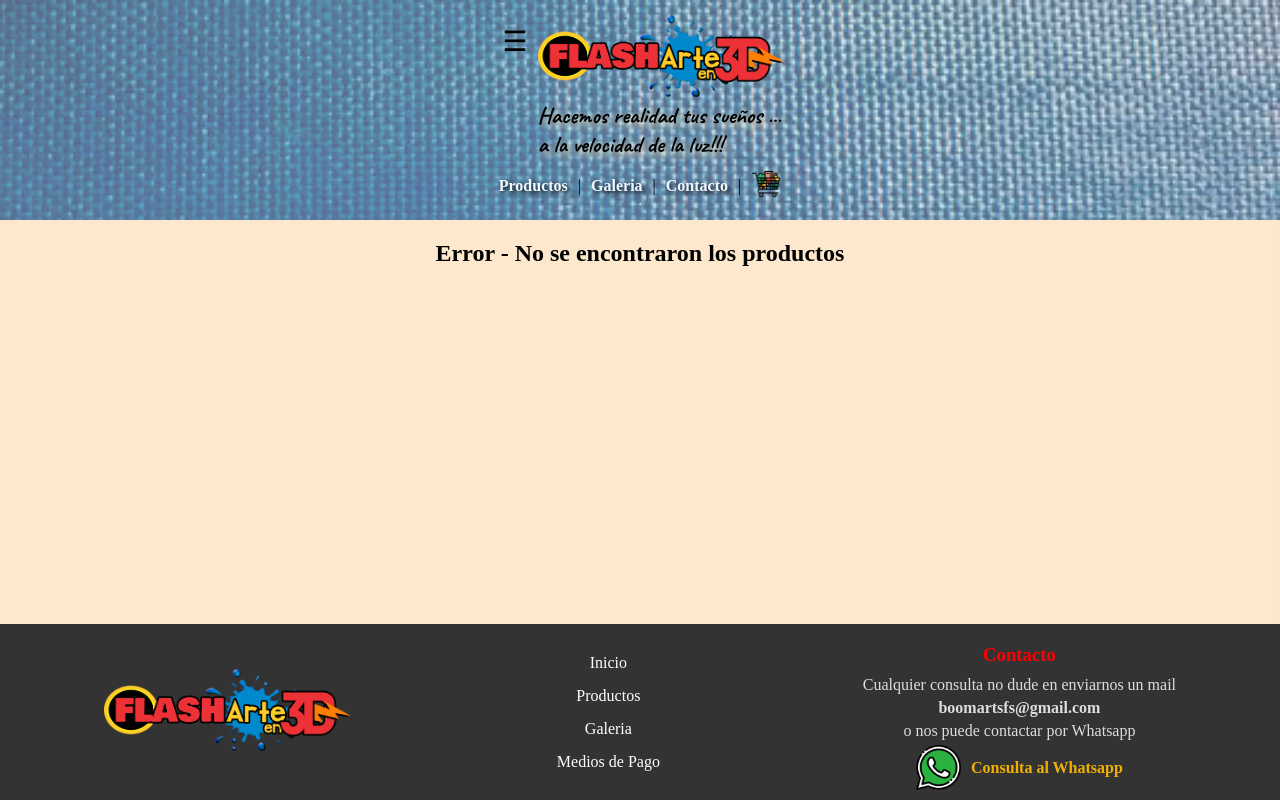
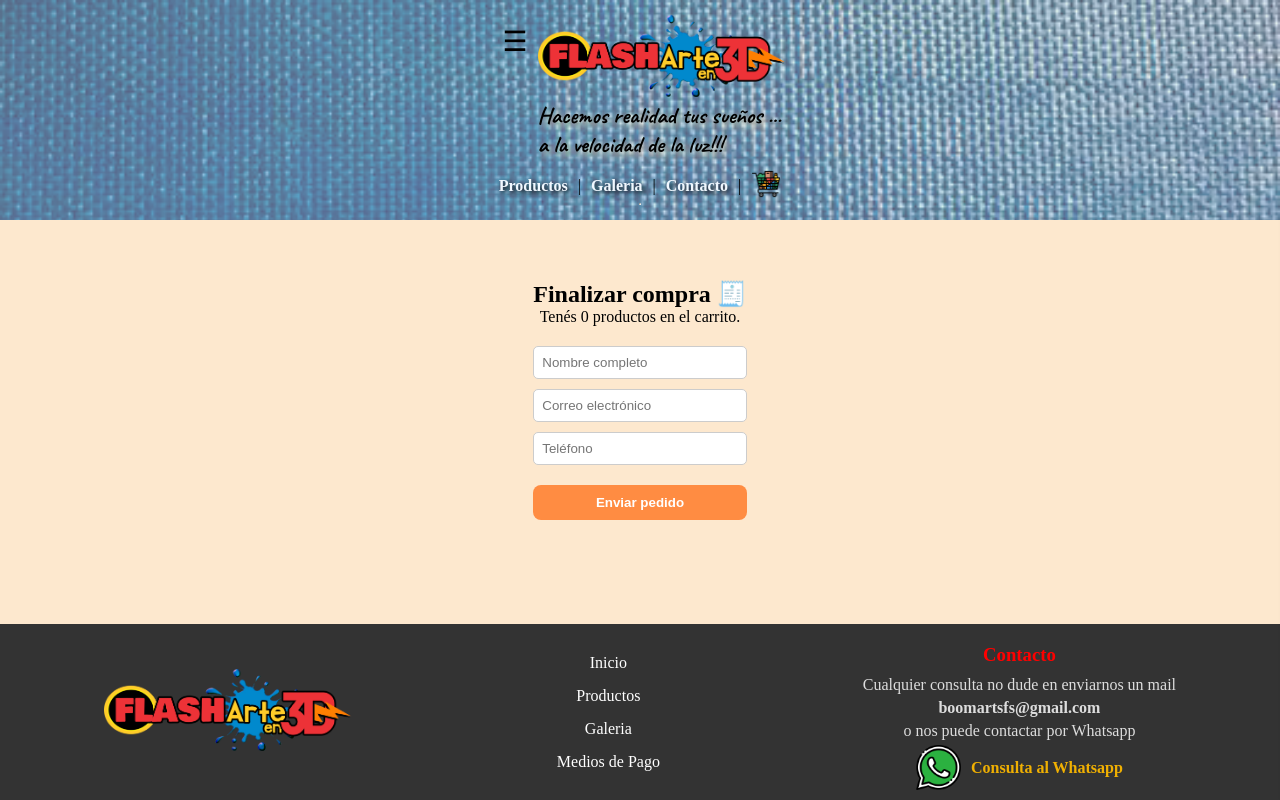
Before and after one commit to FedericoESantos/flasharteen3d, a React (Vite) app: page /checkout in a window 1280 px wide. Built offline with nearby package versions, Linux system fonts and the light colour scheme.

Commit message:
por terminar proyecto de app en react e commerce empresa impresiones 3D

```diff
--- a/package.json
+++ b/package.json
@@ -10,6 +10,7 @@
     "preview": "vite preview"
   },
   "dependencies": {
+    "emailjs-com": "^3.2.0",
     "react": "^19.1.1",
     "react-dom": "^19.1.1",
     "react-router-dom": "^7.9.5"
--- a/src/App.jsx
+++ b/src/App.jsx
@@ -24,6 +24,7 @@ import Video from './components/Videos/Videos'
 
 /*CARRITO*/
 import Cart from './components/Cart/Cart';
+import CheckOut from "./components/CheckOut/CheckOut";
 import Loader from './components/Loader/Loader';
 
 function App() {
@@ -72,6 +73,7 @@ function App() {
 
               {/* CARRITO */}
               <Route path="/cart" element={<Cart />} />
+              <Route path="/checkout" element={<CheckOut />} />
 
               {/* ERROR */}
               <Route path='*' element={<Error />} />
--- a/src/components/Cart/Cart.jsx
+++ b/src/components/Cart/Cart.jsx
@@ -101,8 +101,8 @@ const Cart = () => {
           </button>
         </Link>
 
+        <Link to="/checkout">
           <button
-          onClick={finalizarCompra}
             style={{
               backgroundColor: "#ff8c42",
               color: "#fff",
@@ -115,6 +115,7 @@ const Cart = () => {
           >
             Finalizar compra
           </button>
+        </Link>
       </div>
     </div>
   );
--- /dev/null
+++ b/src/components/CheckOut/CheckOut.jsx
@@ -0,0 +1,156 @@
+import React, { useState } from "react";
+import { useNavigate } from "react-router-dom";
+import { useCart } from "../Context/CartContext";
+import emailjs from "emailjs-com";
+
+const CheckOut = () => {
+  const navigate = useNavigate();
+  const { cart, totalProductos, vaciarCarrito } = useCart();
+
+  const [formData, setFormData] = useState({
+    nombre: "",
+    email: "",
+    telefono: "",
+  });
+
+  const [orderId, setOrderId] = useState(null);
+
+  const handleChange = (e) => {
+    setFormData({
+      ...formData,
+      [e.target.name]: e.target.value,
+    });
+  };
+
+  const generarCodigo = () => {
+    const letras = "ABCDEFGHIJKLMNOPQRSTUVWXYZ";
+    const numeros = "0123456789";
+    let codigo = "";
+    for (let i = 0; i < 3; i++) codigo += letras[Math.floor(Math.random() * letras.length)];
+    for (let i = 0; i < 3; i++) codigo += numeros[Math.floor(Math.random() * numeros.length)];
+    for (let i = 0; i < 3; i++) codigo += letras[Math.floor(Math.random() * letras.length)];
+    return codigo;
+  };
+
+  const enviarEmail = (formData, cart, codigo) => {
+    const pedido = cart.map(item => `${item.title} (x${item.cantidad})`).join(", ");
+
+    const templateParams = {
+      nombre: formData.nombre,
+      email: formData.email,
+      telefono: formData.telefono,
+      pedido,
+      codigo,
+    };
+
+    emailjs
+      .send(
+        process.env.REACT_APP_EMAILJS_SERVICE_ID,      // 🔹 tu Service ID de EmailJS
+        process.env.REACT_APP_EMAILJS_TEMPLATE_ID,     // 🔹 tu Template ID
+        templateParams,
+        process.env.REACT_APP_EMAILJS_PUBLIC_KEY     // 🔹 tu Public Key
+      )
+      .then(() => {
+        console.log("Correo enviado ✅");
+        alert("¡Correo enviado con éxito! Revisa tu bandeja de entrada ✉️");
+        vaciarCarrito(); // Vacía el carrito solo si el correo se envió correctamente
+      })
+      .catch((err) => {
+        console.error("Error al enviar correo ❌", err);
+        alert("Hubo un error al enviar el correo. Intentá nuevamente.");
+      });
+  };
+
+  const handleSubmit = (e) => {
+    e.preventDefault();
+    const codigo = generarCodigo();
+    setOrderId(codigo);
+    enviarEmail(formData, cart, codigo);
+  };
+
+  if (orderId) {
+    return (
+      <div style={{ textAlign: "center", marginTop: "60px" }}>
+        <h2>¡Gracias por tu compra, {formData.nombre}! 🎉</h2>
+        <p>Tu código de validación es:</p>
+        <h3 style={{ color: "green", fontSize: "1.5rem" }}>{orderId}</h3>
+        <button
+          onClick={() => navigate("/")}
+          style={{
+            marginTop: "20px",
+            backgroundColor: "#333",
+            color: "#fff",
+            padding: "10px 20px",
+            border: "none",
+            borderRadius: "8px",
+            cursor: "pointer",
+          }}
+        >
+          Volver al inicio
+        </button>
+      </div>
+    );
+  }
+
+  return (
+    <div style={{ maxWidth: "400px", margin: "60px auto", textAlign: "center" }}>
+      <h2>Finalizar compra 🧾</h2>
+      <p>Tenés {totalProductos} productos en el carrito.</p>
+
+      <form
+        onSubmit={handleSubmit}
+        style={{
+          display: "flex",
+          flexDirection: "column",
+          gap: "10px",
+          marginTop: "20px",
+        }}
+      >
+        <input
+          type="text"
+          name="nombre"
+          placeholder="Nombre completo"
+          value={formData.nombre}
+          onChange={handleChange}
+          required
+          style={{ padding: "8px", borderRadius: "5px", border: "1px solid #ccc" }}
+        />
+        <input
+          type="email"
+          name="email"
+          placeholder="Correo electrónico"
+          value={formData.email}
+          onChange={handleChange}
+          required
+          style={{ padding: "8px", borderRadius: "5px", border: "1px solid #ccc" }}
+        />
+        <input
+          type="tel"
+          name="telefono"
+          placeholder="Teléfono"
+          value={formData.telefono}
+          onChange={handleChange}
+          required
+          style={{ padding: "8px", borderRadius: "5px", border: "1px solid #ccc" }}
+        />
+        <button
+          type="submit"
+          style={{
+            marginTop: "10px",
+            backgroundColor: "#ff8c42",
+            color: "#fff",
+            border: "none",
+            padding: "10px 20px",
+            borderRadius: "8px",
+            cursor: "pointer",
+            fontWeight: "bold",
+          }}
+        >
+          Enviar pedido
+        </button>
+      </form>
+    </div>
+  );
+};
+
+export default CheckOut;
--- a/src/components/Context/CartContext.jsx
+++ b/src/components/Context/CartContext.jsx
@@ -6,6 +6,8 @@ export const useCart = () => useContext(CartContext);
 
 export const CartProvider = ({ children }) => {
   const [cart, setCart] = useState([]);
+
+  const vaciarCarrito = () => setCart([]);
 
   const agregarAlCarrito = (producto, cantidad) => {
     setCart(prevCart => {
@@ -31,7 +33,7 @@ export const CartProvider = ({ children }) => {
   const totalProductos = cart.reduce((acc, item) => acc + item.cantidad, 0);
 
   return (
-    <CartContext.Provider value={{ cart, agregarAlCarrito, eliminarDelCarrito, totalProductos }}>
+    <CartContext.Provider value={{ cart, agregarAlCarrito, eliminarDelCarrito, totalProductos, vaciarCarrito }}>
       {children}
     </CartContext.Provider>
   );
```
Also changed, not shown: 2 other files (tests, documents, lock files or other folders). Lines whose indentation alone changed are shown as unchanged.
